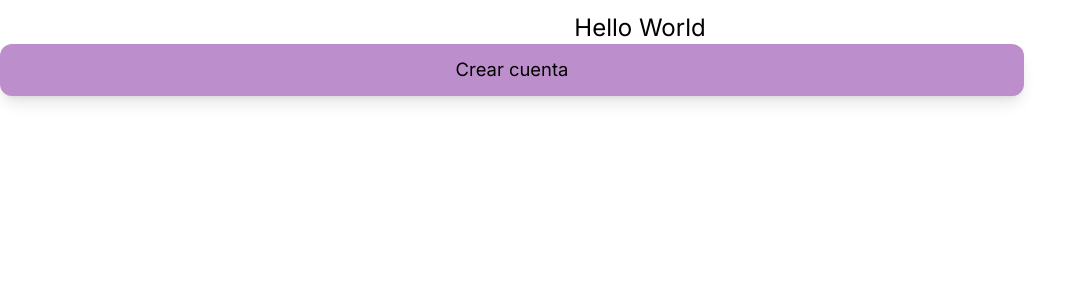
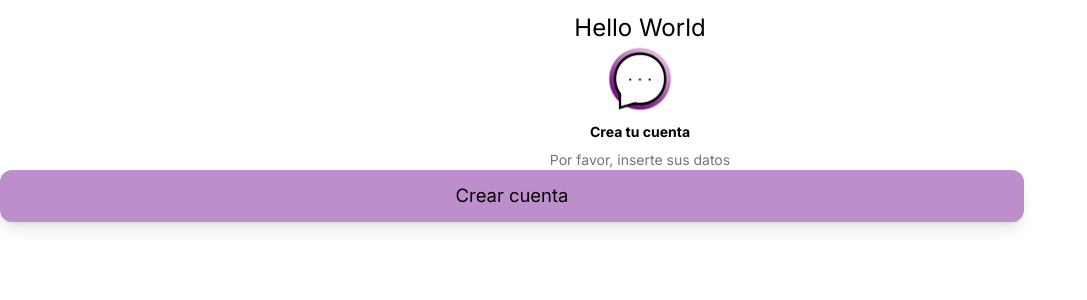
Before and after one commit to Sstark97/chat-now, a Next.js app: page / in a window 1280 px wide. Shown: the top 300 px of the page, without its empty margins (0-1087 px from the left). Built offline with nearby package versions, Linux system fonts and the light colour scheme.

Commit message:
Start auth header component

```diff
--- /dev/null
+++ b/src/components/AuthHeader.tsx
@@ -0,0 +1,19 @@
+import Image from "next/image"
+import type { AuthHeaderProps } from "@customTypes/components"
+
+const AuthHeader = ({ title }: AuthHeaderProps) => {
+
+    function click(){
+        console.log("Me han pulsado")
+    }
+
+    return (
+        <section className="w-full flex flex-col items-center">
+            <Image src="/logo.png" alt="Logo" width={70} height={70}/>
+            <h1 className="text-3xl font-bold pt-2 md:text-sm">{title}</h1>
+            <p className="text-sm font-normal pt-2 text-secondary_text">Por favor, inserte sus datos</p>
+        </section>
+    )
+}
+
+export default AuthHeader
--- a/src/pages/index.tsx
+++ b/src/pages/index.tsx
@@ -1,6 +1,7 @@
 import Head from "next/head"
 import { Inter } from "next/font/google"
 import Button from "@components/Button";
+import AuthHeader from "@components/AuthHeader";
 
 const inter = Inter({ subsets: ["latin"] })
 
@@ -15,6 +16,7 @@ const Home = () => {
             </Head>
             <main className={inter.className}>
                 <h1 className="text-2xl text-center mt-3">Hello World</h1>
+                <AuthHeader title="Crea tu cuenta"/>
                 <Button value="Crear cuenta" />
             </main>
         </>
```
Also changed, not shown: src/types/components.ts (+6 -1 lines).
